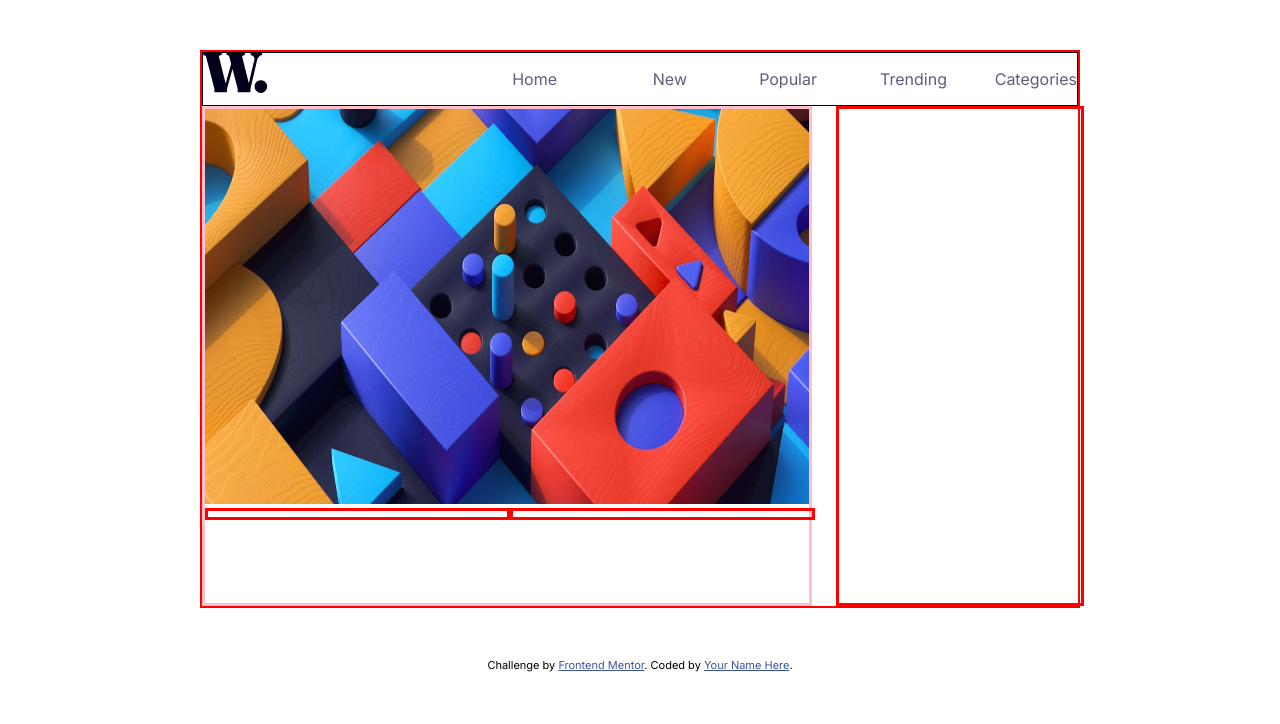
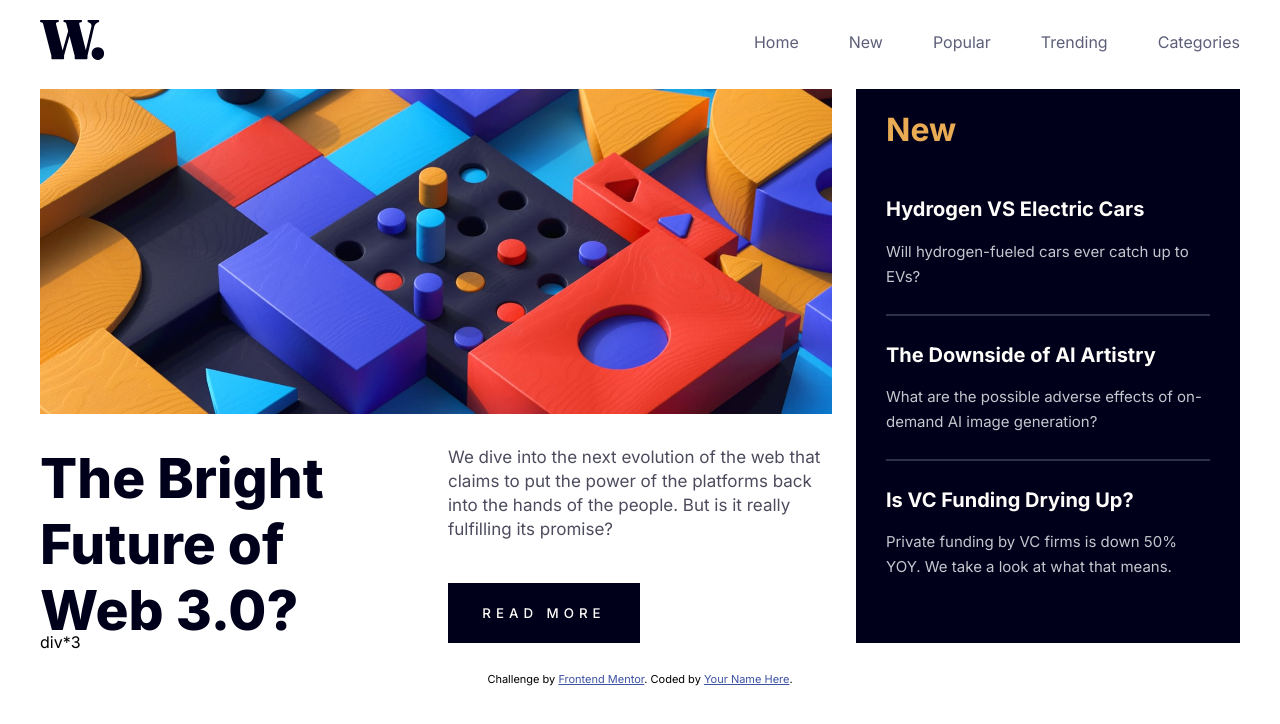
Before and after one commit to kocokoy/news-homepage-main, a plain HTML site: page index.html in a window 1280 px wide. Drawn offline with Linux system fonts and the light colour scheme.

Commit message:
fixed the design of the main and header

```diff
--- a/index.html
+++ b/index.html
@@ -24,26 +24,44 @@
       <div>
         <img src="/assets/images/logo.svg" alt="">
       </div>
-      <ul>
-        <li>Home</li>
-        <li>New</li>
-        <li>Popular</li>
-        <li>Trending</li>
-        <li>Categories</li>
-      </ul>
+      <nav>
+        <div>Home</div>
+        <div>New</div>
+        <div>Popular</div>
+        <div>Trending</div>
+        <div>Categories</div>
+      </nav>
     </header>
     <main>
-      <div class="main-left-side">
-        <img src="/assets/images/image-web-3-desktop.jpg" alt="">
-        <div class="main-left-side-mini-2-grid">
-          <div></div>
-          <div></div>
+      <img class="main-grid-holder" src="/assets/images/image-web-3-desktop.jpg" alt="">
+      <div class="main-grid-holder">
+        <h1>New</h1>
+        <div>
+          <h2>Hydrogen VS Electric Cars</h2>
+          <p>Will hydrogen-fueled cars ever catch up to EVs?</p>
+        </div>
+        <div class="side-news">
+          <h2>The Downside of AI Artistry</h2>
+          <p>What are the possible adverse effects of on-demand AI image generation?</p>
+        </div>
+        <div>
+          <h2>Is VC Funding Drying Up?</h2>
+          <p>Private funding by VC firms is down 50% YOY. We take a look at what that means.</p>
         </div>
       </div>
-      <div class="main-right-side">
-
+      <div class="main-grid-holder">
+        <h1>The Bright Future of Web 3.0?</h1>
+      </div>
+      <div class="main-grid-holder">
+        <p>
+          We dive into the next evolution of the web that claims to put the power of the platforms back into the hands of the people. But is it really fulfilling its promise?
+        </p>
+        <button>READ MORE</button>
       </div>
     </main>
+    <footer>
+      div*3
+    </footer>
   </div>
 
   <div class="attribution">
--- a/styles/style.css
+++ b/styles/style.css
@@ -1,4 +1,5 @@
-:root{
+:root
+{
 /* Primary */
 --Softorange: hsl(35, 77%, 62%);
 --Softred: hsl(5, 85%, 63%);
@@ -17,50 +18,106 @@ body{
     margin: 0;
 }
 .container{
-    border: 2px solid red;
-    margin: 50px 200px;
+    margin: 20px auto; /* Center the container, auto for left and right */
+    max-width: 1200px;
 }
 
 /* header */
 header{
-    border: 1px solid black;
     display: grid;
-    grid-template-columns: 1fr 1fr;
+    grid-template-columns: 1fr auto;
+    width: 100%;
+    align-items: center;
+    padding-bottom: 25px;
 }
-ul{
+
+nav{
     display: grid;
-    grid-template-columns:repeat(5,130px);
-    list-style-type: none;
-    justify-items: end;
-    justify-content: end;
+    padding: 0;
+    margin: 0;
+    gap: 50px;
+    grid-template-columns:repeat(5, auto);
     color: var(--Darkgrayishblue);
 }
 /* main */
 main{
     display: grid;
-    grid-template-columns: 5fr 2fr;
-    height: 500px;
-    gap: 30px;
+    width: 100%;
+    grid-template-columns: repeat(3,1fr);
+    gap: 2%;
 }
-.main-left-side {
+
+.main-grid-holder:nth-child(1){
+    grid-column: 1/3;
+    margin-bottom: 20px;
     width: 100%;
-    border: 3px solid pink;
 }
-.main-left-side img{
+
+.main-grid-holder:nth-child(2){
+    background-color: var(--Verydarkblue);
+    grid-column: 3/4;
+    grid-row: 1/3;
+    padding: 0px 30px;
+}
+
+.main-grid-holder:nth-child(2) div{
+    line-height: 25px;
+    padding: 10px 0;
+}
+
+.main-grid-holder:nth-child(2) h1{
+    color: var(--Softorange);
+    font-weight: 700;
+}
+
+.main-grid-holder:nth-child(2) div h2{
+    color: var(--Off-white);
+    font-weight: 700;
+    font-size: 20px;
+}
+
+.main-grid-holder:nth-child(2) div p{
+    color: var(--Grayishblue);
+    font-size: 15px;
+}
+
+.side-news{
+    border-top: 2px solid hsla(236, 13%, 42%, 0.5);
+    border-bottom: 2px solid hsla(236, 13%, 42%, 0.5);
+}
+
+.main-grid-holder:nth-child(3){
+    width: 75%;
+}
+
+.main-grid-holder:nth-child(3) h1{
+    color: var(--Verydarkblue);
+    font-weight: 800;
+    font-size: 55px;
+    padding: 0;
+    margin: 0;
+}
+
+.main-grid-holder:nth-child(4){
+    display: grid;
+    justify-content: center;
+}
+
+.main-grid-holder:nth-child(4) p{
     width: 100%;
-    height: 80%;
+    font-size: 17px;
+    color: var(--Verydarkblue);
+    opacity: 70%;
+    margin: 0;
+    line-height: 1.5rem;
 }
-.main-left-side-mini-2-grid{
-    display: grid;
-    grid-template-columns: 1fr 1fr;
+
+.main-grid-holder:nth-child(4) button{
+    background-color: var(--Verydarkblue);
+    color: var(--Off-white);
+    width: 50%;
+    height: 100%;
+    font-weight: 500;
+    letter-spacing: 5px;
+    border: none;
 }
-.main-left-side-mini-2-grid div{
-    width: 100%;
-    height: 100%;
-    border: 3px solid red;
-}
-.main-right-side{
-    width: 100%;
-    border: 3px solid red;
-
-}
```
Lines whose indentation alone changed are shown as unchanged.
